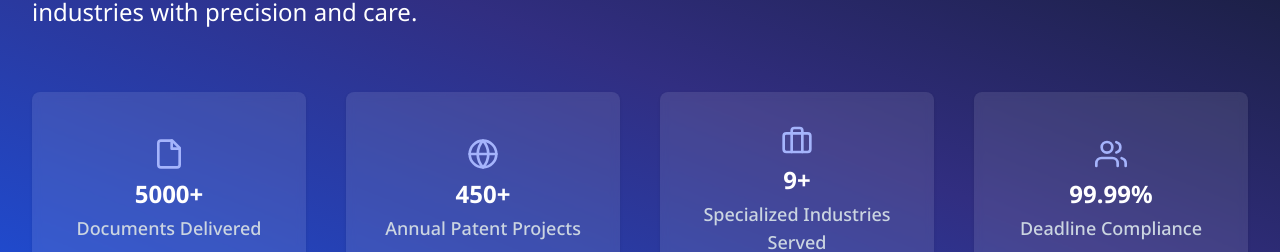
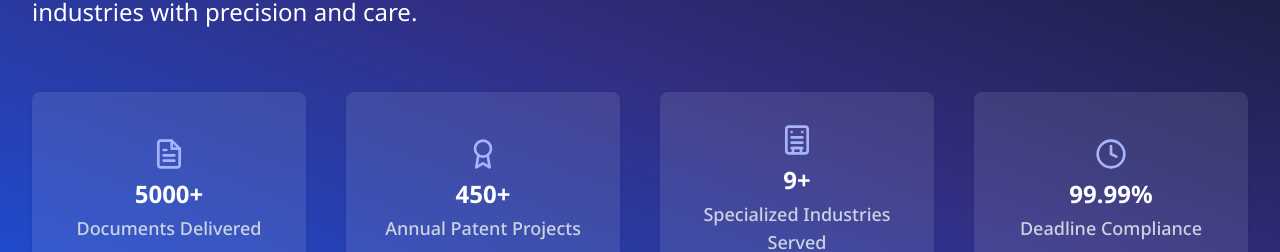
Before and after one commit to afterwordstranslations/afterwords.github.io, a Next.js app: page / in a window 1280 px wide. Shown: the part 1420-1672 px from the top of the page. Built offline with nearby package versions, Linux system fonts and the light colour scheme.

Commit message:
Update icons

```diff
--- a/src/components/DecadeSection.tsx
+++ b/src/components/DecadeSection.tsx
@@ -25,8 +25,11 @@ export const DecadeSection = () => {
             label="Documents Delivered"
             icon={
               <svg xmlns="http://www.w3.org/2000/svg" width="32" height="32" viewBox="0 0 24 24" fill="none" stroke="currentColor" strokeWidth="2" strokeLinecap="round" strokeLinejoin="round">
-                <path d="M14.5 2H6a2 2 0 0 0-2 2v16a2 2 0 0 0 2 2h12a2 2 0 0 0 2-2V7.5L14.5 2z" />
+                <path d="M14 2H6a2 2 0 0 0-2 2v16a2 2 0 0 0 2 2h12a2 2 0 0 0 2-2V8z" />
                 <polyline points="14 2 14 8 20 8" />
+                <path d="M16 13H8" />
+                <path d="M16 17H8" />
+                <path d="M10 9H8" />
               </svg>
             }
           />
@@ -35,9 +38,8 @@ export const DecadeSection = () => {
             label="Annual Patent Projects"
             icon={
               <svg xmlns="http://www.w3.org/2000/svg" width="32" height="32" viewBox="0 0 24 24" fill="none" stroke="currentColor" strokeWidth="2" strokeLinecap="round" strokeLinejoin="round">
-                <circle cx="12" cy="12" r="10" />
-                <line x1="2" y1="12" x2="22" y2="12" />
-                <path d="M12 2a15.3 15.3 0 0 1 4 10 15.3 15.3 0 0 1-4 10 15.3 15.3 0 0 1-4-10 15.3 15.3 0 0 1 4-10z" />
+                <circle cx="12" cy="8" r="6" />
+                <path d="M15.477 12.89L17 22l-5-3-5 3 1.523-9.11" />
               </svg>
             }
           />
@@ -46,8 +48,13 @@ export const DecadeSection = () => {
             label="Specialized Industries Served"
             icon={
               <svg xmlns="http://www.w3.org/2000/svg" width="32" height="32" viewBox="0 0 24 24" fill="none" stroke="currentColor" strokeWidth="2" strokeLinecap="round" strokeLinejoin="round">
-                <rect x="2" y="7" width="20" height="14" rx="2" ry="2" />
-                <path d="M16 21V5a2 2 0 0 0-2-2h-4a2 2 0 0 0-2 2v16" />
+                <rect x="4" y="2" width="16" height="20" rx="2" ry="2" />
+                <path d="M9 22v-4h6v4" />
+                <path d="M8 6h.01" />
+                <path d="M16 6h.01" />
+                <path d="M8 10h8" />
+                <path d="M8 14h8" />
+                <path d="M8 18h8" />
               </svg>
             }
           />
@@ -56,10 +63,8 @@ export const DecadeSection = () => {
             label="Deadline Compliance"
             icon={
               <svg xmlns="http://www.w3.org/2000/svg" width="32" height="32" viewBox="0 0 24 24" fill="none" stroke="currentColor" strokeWidth="2" strokeLinecap="round" strokeLinejoin="round">
-                <path d="M17 21v-2a4 4 0 0 0-4-4H5a4 4 0 0 0-4 4v2" />
-                <circle cx="9" cy="7" r="4" />
-                <path d="M23 21v-2a4 4 0 0 0-3-3.87" />
-                <path d="M16 3.13a4 4 0 0 1 0 7.75" />
+                <circle cx="12" cy="12" r="10" />
+                <polyline points="12 6 12 12 16 14" />
               </svg>
             }
           />
```
